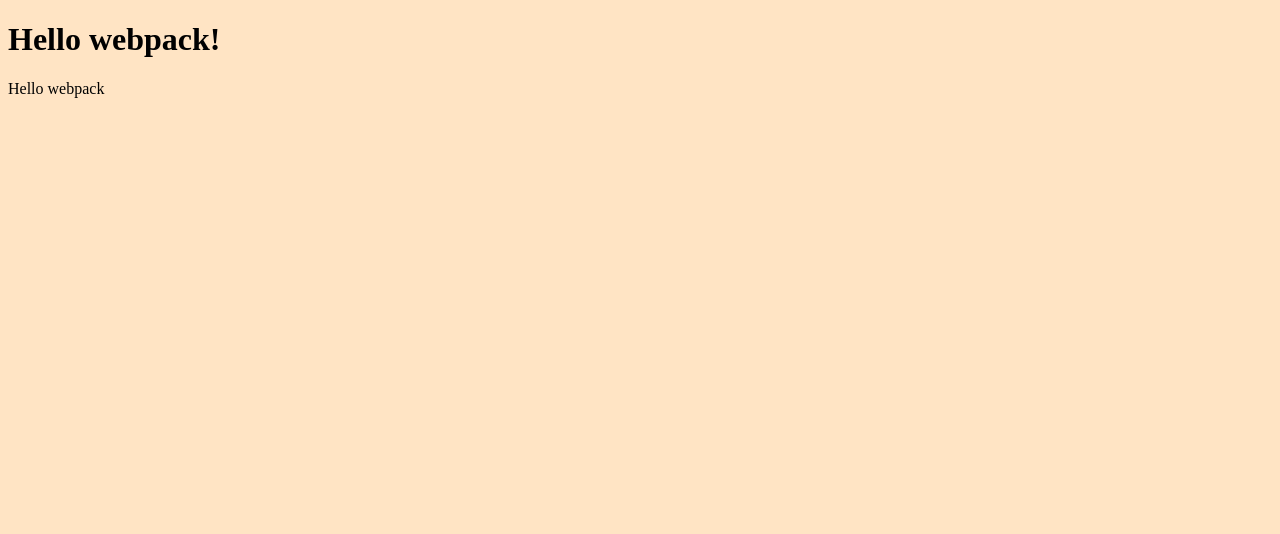
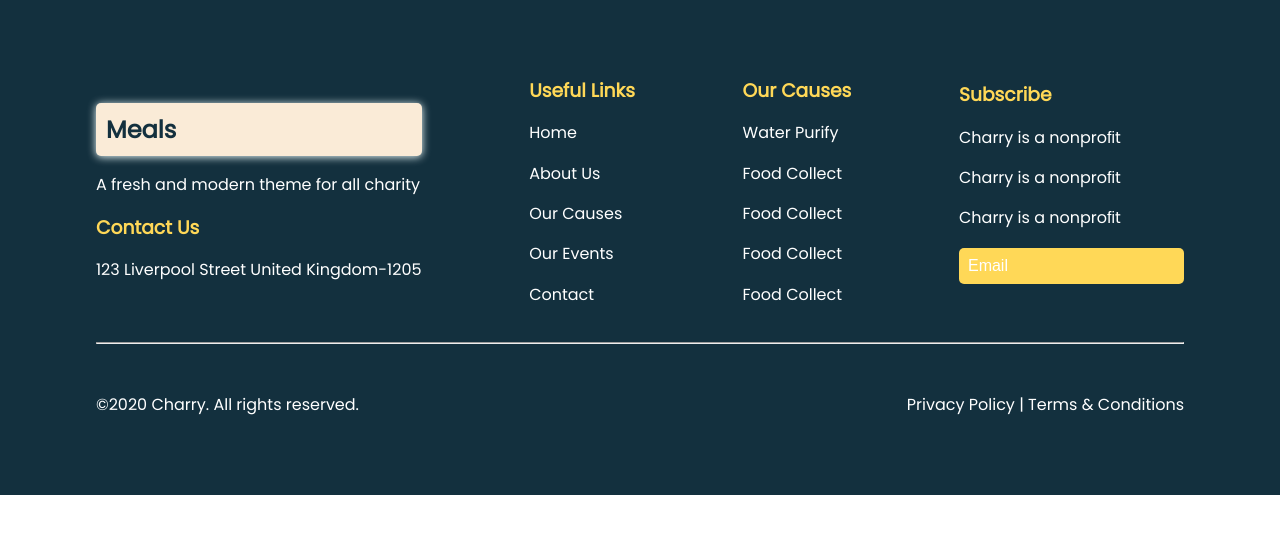
Before and after one commit to Nelitaa/The-Meal-DB, a website built with webpack: page src/index.html in a window 1280 px wide. Built offline with nearby package versions, Linux system fonts and the light colour scheme.

Commit message:
Pull the channges from the dev branch

```diff
--- a/src/index.html
+++ b/src/index.html
@@ -1,11 +1,28 @@
 <!DOCTYPE html>
 <html lang="en">
-<head>
-    <meta charset="UTF-8">
-    <meta name="viewport" content="width=device-width, initial-scale=1.0">
-    <title>Wbpack Exercise</title>
-</head>
-<body>
-    <h1>Hello webpack!</h1>
-</body>
+  <head>
+    <meta charset="UTF-8" />
+    <meta name="viewport" content="width=device-width, initial-scale=1.0" />
+    <title>Add footer</title>
+  </head>
+  <body>
+    <!-- start footer -->
+    <footer class="footer pd-y" id="footer">
+      <div class="container">
+        <div class="footer__container__parfoot"></div>
+        <hr />
+        <div class="last">
+          <div class="">©2020 Charry. All rights reserved.</div>
+          <div class="">Privacy Policy | Terms & Conditions</div>
+        </div>
+      </div>
+    </footer>
+    <!-- end footer -->
+    <!-- start icons -->
+    <script
+      src="https://kit.fontawesome.com/7280065e63.js"
+      crossorigin="anonymous"
+    ></script>
+    <!-- end icons -->
+  </body>
 </html>
--- a/src/index.js
+++ b/src/index.js
@@ -1,13 +1,55 @@
-import _ from 'lodash';
-import './style.css';
+// start import
+import "./style.css";
+const footer = require("./modules/footer.js");
+// start import
 
-function component() {
-  const element = document.createElement('div');
+// start all required elements
+const parfoot = document.querySelector(".footer__container__parfoot");
+// end all required elements
 
-  // Lodash, now imported by this script
-  element.innerHTML = _.join(['Hello', 'webpack'], ' ');
-
-  return element;
-}
-
-document.body.appendChild(component());
+// start footer UI
+const footerUI = (items) => {
+  items.forEach(() => {
+    parfoot.innerHTML = `
+    <div class="footer__container__parfoot__foot">
+            <h2>${items[0]}</h2>
+            <p>${items[1]}</p>
+            <h3>${items[2]}</h3>
+            <p>${items[3]}</p>
+          </div>
+          <div class="footer__container__parfoot__foot">
+            <h3>${items[4]}</h3>
+            <ul>
+              <li><a href="">${items[5]}</a></li>
+              <li><a href="">${items[6]}</a></li>
+              <li><a href="">${items[7]}</a></li>
+              <li><a href="">${items[8]}</a></li>
+              <li><a href="">${items[9]}</a></li>
+            </ul>
+          </div>
+          <div class="footer__container__parfoot__foot">
+            <h3>${items[10]}</h3>
+            <ul>
+              <li><a href="">${items[11]}</a></li>
+              <li><a href="">${items[12]}</a></li>
+              <li><a href="">${items[13]}</a></li>
+              <li><a href="">${items[14]}</a></li>
+              <li><a href="">${items[15]}</a></li>
+            </ul>
+          </div>
+          <div class="footer__container__parfoot__foot">
+            <h3>${items[16]}</h3>
+            <ul>
+              <li><a href="">${items[17]}</a></li>
+              <li><a href="">${items[18]}</a></li>
+              <li><a href="">${items[19]}</a></li>
+             <div class="formcontrol">
+              <input type="email" name="email" placeholder="Email">
+             </div>
+            </ul>
+          </div>
+    `;
+  });
+};
+footerUI(footer);
+// end UI footer UI
--- /dev/null
+++ b/src/modules/footer.js
@@ -0,0 +1,23 @@
+const footer = [
+  "Meals",
+  "A fresh and modern theme for all charity",
+  "Contact Us",
+  "123 Liverpool Street United Kingdom-1205",
+  "Useful Links",
+  "Home",
+  "About Us",
+  "Our Causes",
+  "Our Events",
+  "Contact",
+  "Our Causes",
+  "Water Purify",
+  "Food Collect",
+  "Food Collect",
+  "Food Collect",
+  "Food Collect",
+  "Subscribe",
+  "Charry is a nonproﬁt",
+  "Charry is a nonproﬁt",
+  "Charry is a nonproﬁt",
+];
+module.exports = footer;
--- a/src/style.css
+++ b/src/style.css
@@ -1,3 +1,101 @@
+@import url("https://fonts.googleapis.com/css2?family=Poppins:wght@100;200;300;400&display=swap");
+/* start universal styles */
+*,
+*::after,
+*::before {
+  padding: 0;
+  margin: 0;
+  box-sizing: border-box;
+}
 body {
-  background-color: bisque;
+  font-family: "Poppins", sans-serif;
+  font-size: 16px;
+  font-weight: 400px;
+  line-height: 1.4;
+  position: relative;
 }
+html {
+  scroll-behavior: smooth;
+}
+/* end universal styles */
+/* start common styles */
+ul {
+  list-style-type: none;
+}
+a {
+  text-decoration: none;
+}
+.pd-y {
+  padding: 78px 0;
+}
+.container {
+  width: 85%;
+  margin: 0 auto;
+}
+/* end common styles */
+/* start content styles */
+/* start footer */
+footer {
+  background-color: #13303e;
+}
+.footer__container__parfoot {
+  display: flex;
+  justify-content: space-between;
+  align-items: center;
+  flex-wrap: wrap;
+  gap: 42px;
+}
+
+.footer__container__parfoot * {
+  margin-bottom: 18px;
+}
+.footer__container__parfoot__foot > h2 {
+  background-color: antiquewhite;
+  padding: 10px;
+  border-radius: 5px;
+  box-shadow: 0 1px 9px azure;
+  color: #13303e;
+}
+.footer__container__parfoot__foot > h3 {
+  color: #ffd857;
+}
+.footer__container__parfoot__foot > p,
+.footer__container__parfoot__foot a {
+  color: #fff;
+}
+.footer__container__parfoot__foot input {
+  border: 0;
+  outline: 0;
+  border-radius: 5px;
+  padding: 9px;
+  background-color: #ffd857;
+  font-size: 16px;
+}
+.footer__container__parfoot__foot input::placeholder {
+  color: #fff;
+}
+footer hr {
+  margin-bottom: 50px;
+}
+footer .last {
+  display: flex;
+  justify-content: space-between;
+  align-items: center;
+  flex-wrap: wrap;
+}
+footer .last > div {
+  color: #fff;
+}
+/* end footer */
+/* end content styles */
+
+/* start media query styles */
+@media screen and (max-width: 768px) {
+  .footer__container__parfoot {
+    gap: 16px;
+  }
+  footer .last {
+    gap: 23px;
+  }
+}
+/* end media query styles */
--- a/webpack.config.js
+++ b/webpack.config.js
@@ -28,6 +28,10 @@ module.exports = {
         test: /\.css$/i,
         use: ['style-loader', 'css-loader'],
       },
+      {
+        test: /\.(png|svg|jpg|jpeg|gif)$/i,
+        type: 'asset/resource',
+      },
     ],
   },
 };
```
Also changed, not shown: app_screenshot.png (deleted), murple_logo.png (deleted).
